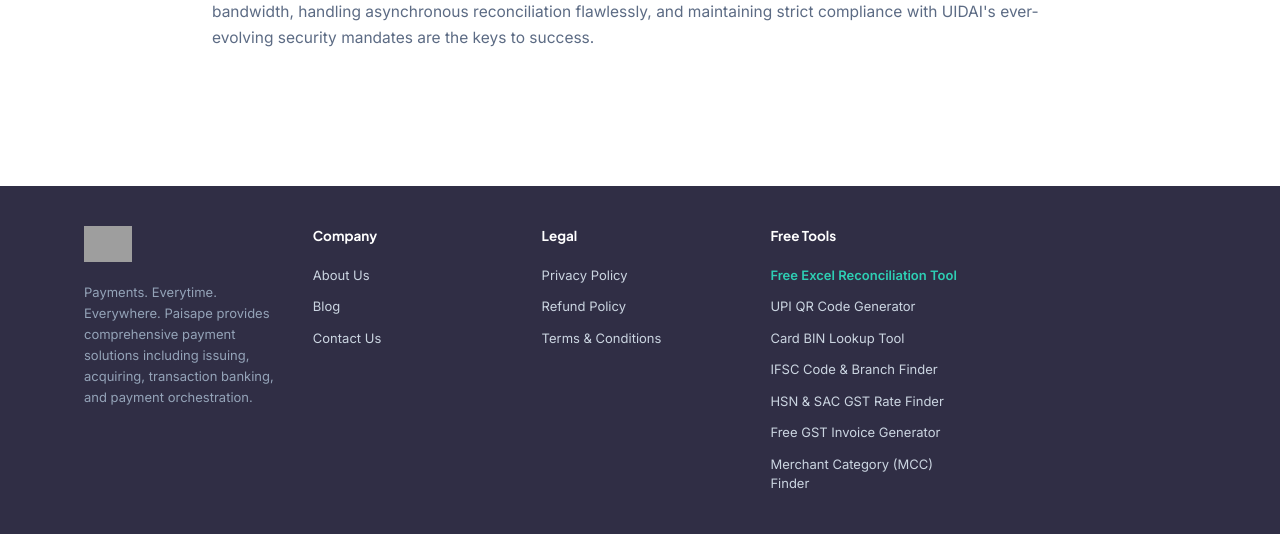
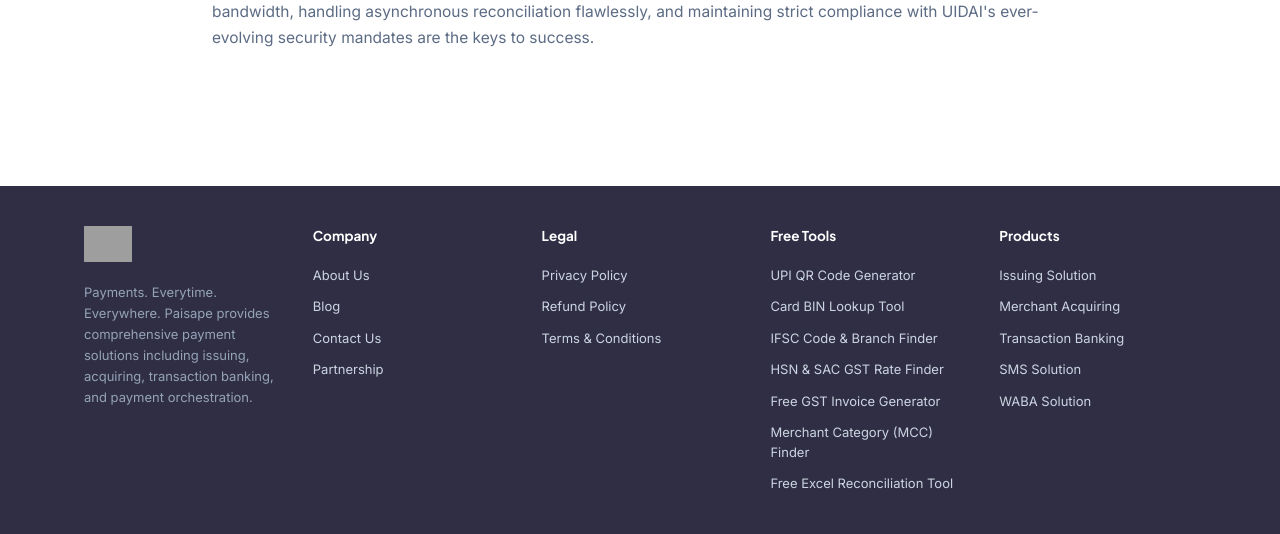
Before and after one commit to Paisape/pweb, a PHP site: page /blog/aeps-mechanics/index.php in a window 1280 px wide. Shown: the part 3742-4276 px from the top of the page. Run offline with PHP 8.4, Linux system fonts and the light colour scheme; some libraries are stand-ins or nearby versions; grey boxes are pictures that could not be loaded.

Commit message:
fix: make Free Excel Reconciliation Tool footer link color uniform with all footer links

```diff
--- a/includes/footer.php
+++ b/includes/footer.php
@@ -2,6 +2,7 @@
 <footer class="bg-night text-slate-300 mt-20">
   <div class="mx-auto max-w-site px-5 py-16">
     <div class="grid gap-8 sm:grid-cols-2 md:grid-cols-5">
+      <!-- Column 1: Logo & Brand -->
       <div class="sm:col-span-2 md:col-span-1">
         <img src="/assets/logo-white.svg" alt="Paisape" class="h-9 w-auto" width="200" height="52">
         <p class="mt-5 max-w-xs text-[13px] leading-relaxed text-slate-400">
@@ -9,15 +10,18 @@
         </p>
       </div>
 
+      <!-- Column 2: Company -->
       <div>
         <h2 class="font-display text-[13.5px] font-bold text-white">Company</h2>
         <ul class="mt-5 space-y-3 text-[13px]">
           <li><a href="/about-us" class="transition hover:text-brand">About Us</a></li>
           <li><a href="/blog" class="transition hover:text-brand">Blog</a></li>
           <li><a href="/contact" class="transition hover:text-brand">Contact Us</a></li>
+          <li><a href="/contact" class="transition hover:text-brand">Partnership</a></li>
         </ul>
       </div>
 
+      <!-- Column 3: Legal -->
       <div>
         <h2 class="font-display text-[13.5px] font-bold text-white">Legal</h2>
         <ul class="mt-5 space-y-3 text-[13px]">
@@ -27,16 +31,29 @@
         </ul>
       </div>
 
+      <!-- Column 4: Free Tools -->
       <div>
         <h2 class="font-display text-[13.5px] font-bold text-white">Free Tools</h2>
         <ul class="mt-5 space-y-3 text-[13px]">
-          <li><a href="/excel-reconciliation-tool" class="transition hover:text-brand font-semibold text-mint">Free Excel Reconciliation Tool</a></li>
           <li><a href="/upi-qr-generator" class="transition hover:text-brand">UPI QR Code Generator</a></li>
           <li><a href="/card-bin-lookup" class="transition hover:text-brand">Card BIN Lookup Tool</a></li>
           <li><a href="/ifsc-finder" class="transition hover:text-brand">IFSC Code &amp; Branch Finder</a></li>
           <li><a href="/hsn-sac-finder" class="transition hover:text-brand">HSN &amp; SAC GST Rate Finder</a></li>
           <li><a href="/gst-invoice-generator" class="transition hover:text-brand">Free GST Invoice Generator</a></li>
           <li><a href="/mcc-finder" class="transition hover:text-brand">Merchant Category (MCC) Finder</a></li>
+          <li><a href="/excel-reconciliation-tool" class="transition hover:text-brand">Free Excel Reconciliation Tool</a></li>
+        </ul>
+      </div>
+
+      <!-- Column 5: Products -->
+      <div>
+        <h2 class="font-display text-[13.5px] font-bold text-white">Products</h2>
+        <ul class="mt-5 space-y-3 text-[13px]">
+          <li><a href="/neobanking" class="transition hover:text-brand">Issuing Solution</a></li>
+          <li><a href="/qr-code-solution" class="transition hover:text-brand">Merchant Acquiring</a></li>
+          <li><a href="/upi" class="transition hover:text-brand">Transaction Banking</a></li>
+          <li><a href="/sms-solution" class="transition hover:text-brand">SMS Solution</a></li>
+          <li><a href="/waba-solution" class="transition hover:text-brand">WABA Solution</a></li>
         </ul>
       </div>
     </div>
```
